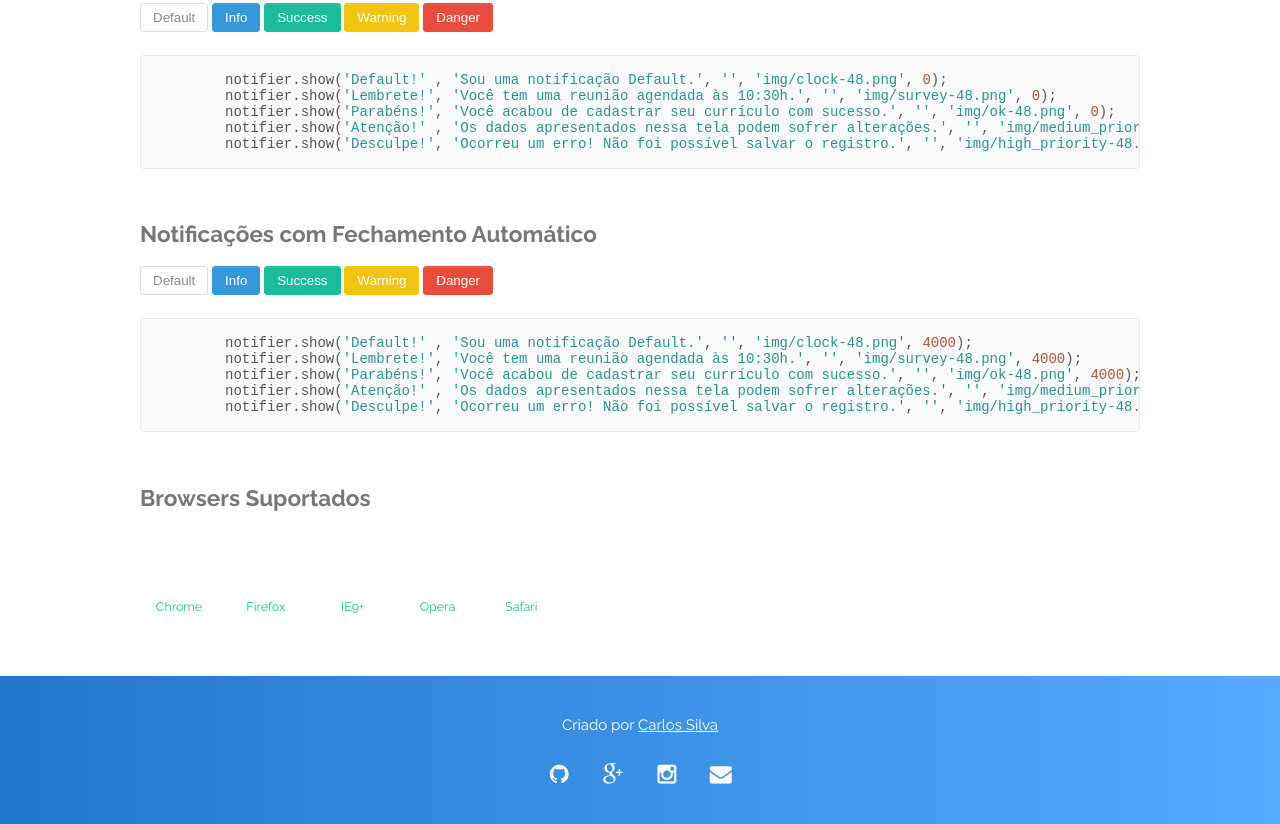
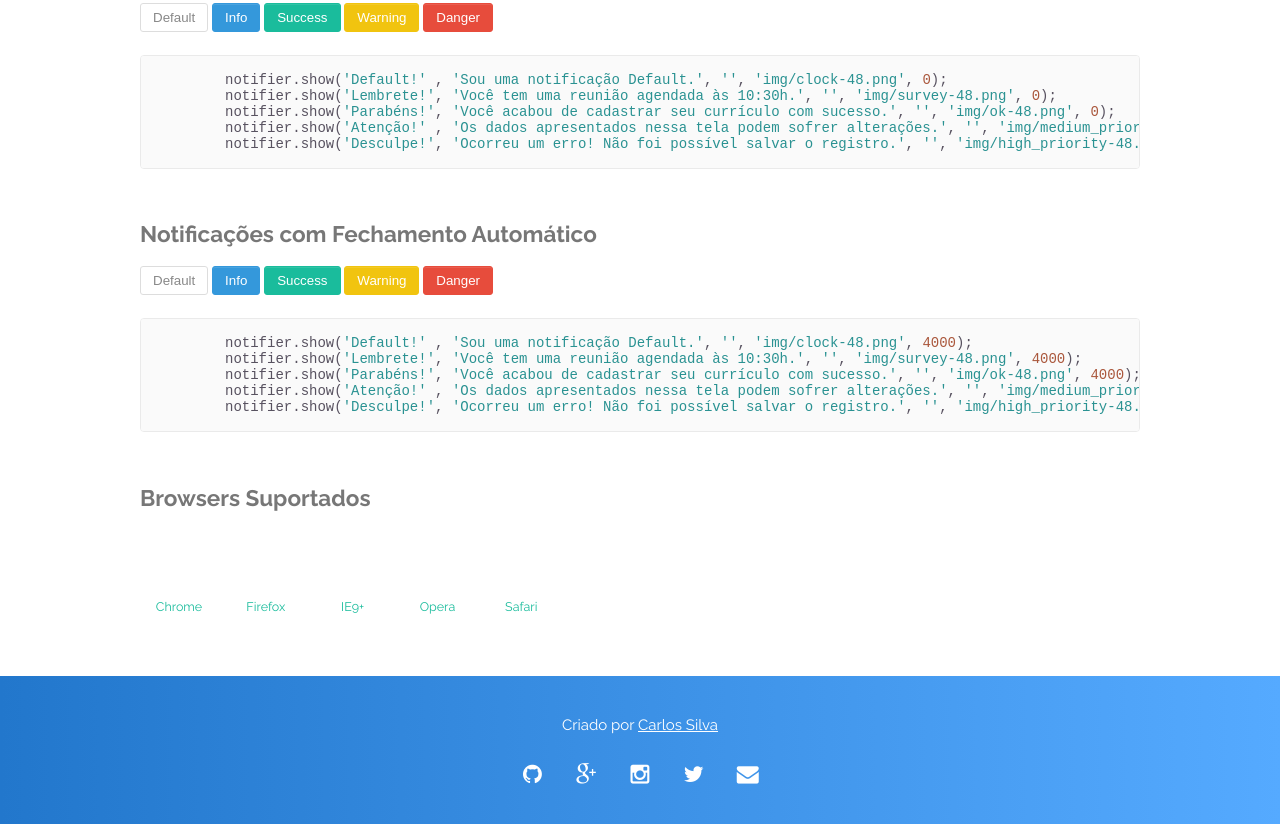
Before and after one commit to csilva2810/notifier, a plain HTML site: page index.html in a window 1280 px wide. Shown: the part 936-1760 px from the top of the page. Drawn offline with Linux system fonts and the light colour scheme.

Commit message:
adicionando o twitter

```diff
--- a/index.html
+++ b/index.html
@@ -161,6 +161,9 @@
       <a class="social-item" href="https://instagram.com/csilva_2810/" target="_blank">
         <i class="fa fa-instagram"></i>
       </a>
+      <a class="social-item" href="https://twitter.com/csilva2810" target="_blank">
+        <i class="fa fa-twitter"></i>
+      </a>
       <a class="social-item" href="mailto:csilva2810@gmail.com">
         <i class="fa fa-envelope"></i>
       </a>
```
